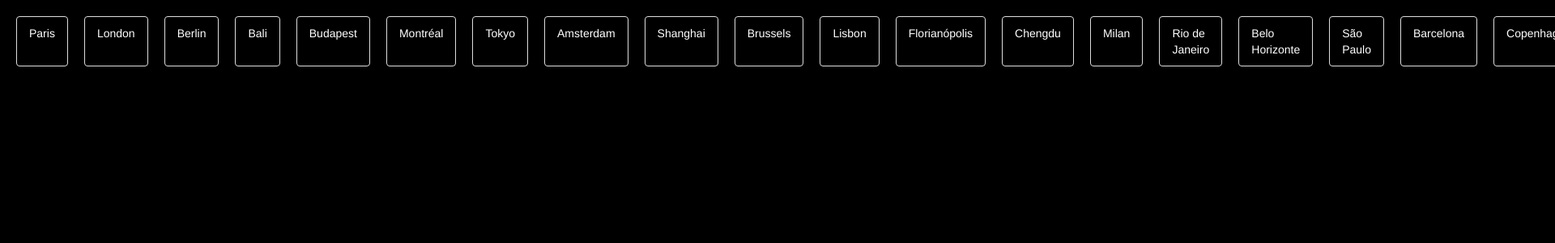
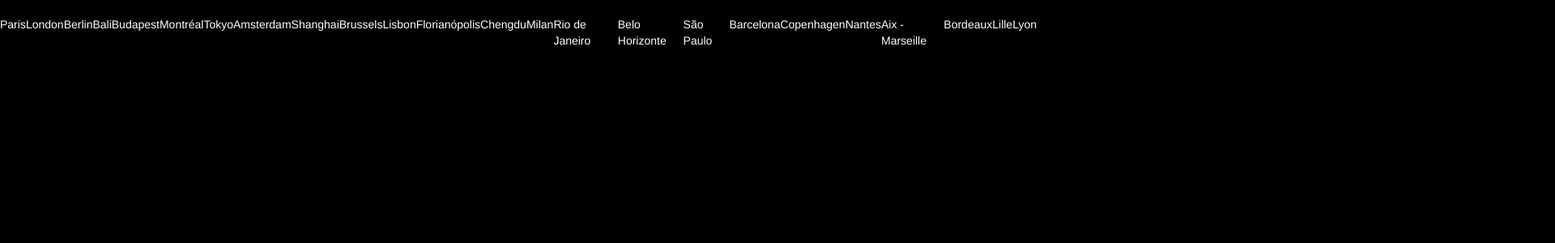
Before and after one commit to liberom/wagon-cities, a React app: page / in a window 1280 px wide. Shown: the top 300 px of the page at 81% size, 1920 px wide, since content can reach past the window. Built offline with nearby package versions, Linux system fonts and the light colour scheme.

Commit message:
removed class from city

```diff
--- a/src/components/city.jsx
+++ b/src/components/city.jsx
@@ -4,7 +4,7 @@ class City extends Component {
   render() {
     // const classes = this.props.city === this.props.selectedCity ? 'active-city' : ';'
     return (
-      <div className="active-city" >
+      <div >
         {this.props.city.name}
       </div>
     );
```
